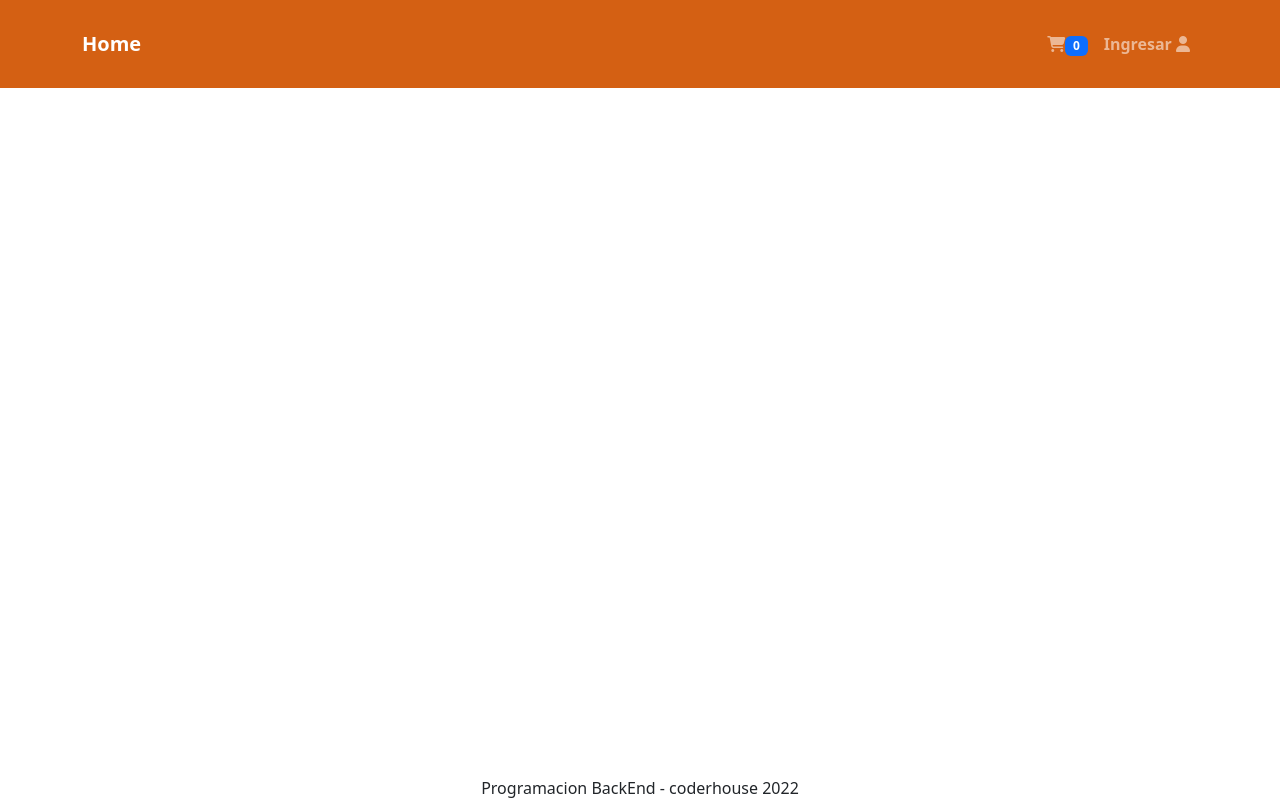
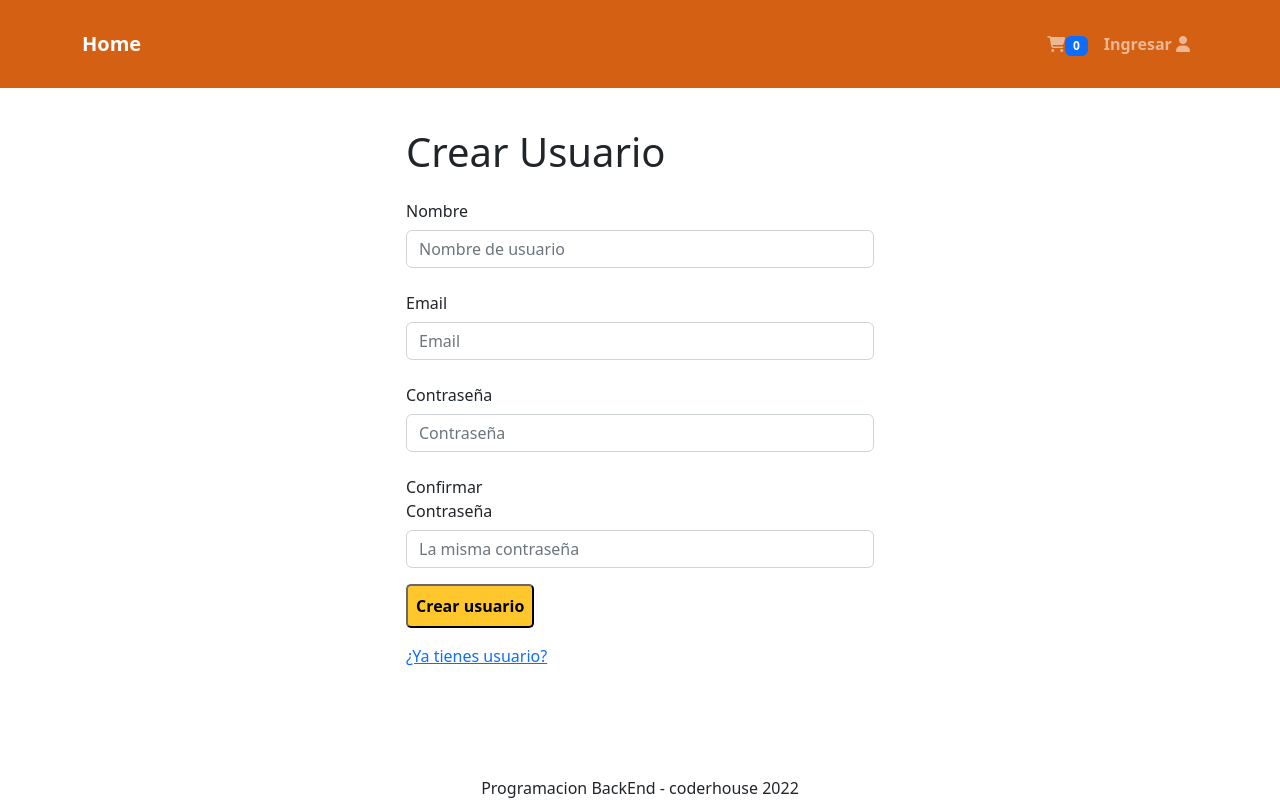
Before and after one commit to GabrielConforte/mern-ecommerce, a React (Create React App) app in the folder frontend/: page /singup in a window 1280 px wide. Built offline with nearby package versions, Linux system fonts and the light colour scheme.

Commit message:
Se agrega pagina para crear usuarios

```diff
--- a/frontend/src/App.js
+++ b/frontend/src/App.js
@@ -20,6 +20,7 @@ import Home from './screens/Home';
 import ProductoContainer from './screens/ProductoContainer';
 import Carrito from './screens/Carrito';
 import SingIn from './screens/SingIn';
+import SingUp from './screens/SingUp';
 import Shipping from './screens/Shipping';
 
 
@@ -49,6 +50,7 @@ function App() {
           <Route path="/carrito" element={<Carrito/>} />
           <Route path="/singin" element={<SingIn/>} />
           <Route path="/shipping" element={<Shipping/>} />
+          <Route path="/singup" element={<SingUp/>} />
         </Routes>
         </Container>
         </main>
--- /dev/null
+++ b/frontend/src/components/CheckoutProgress.js
@@ -0,0 +1,13 @@
+import React from 'react'
+import { Row, Col} from 'react-bootstrap'
+
+export default function CheckoutProgress(props) {
+  return (
+    <Row className="barraProgreso mb-2 p-3 text-center">
+        <Col className={props.step1 ? 'active' : ''}><b>Ingresar</b></Col>
+        <Col className={props.step2 ? 'active' : ''}><b>Envio</b></Col>
+        <Col className={props.step3 ? 'active' : ''}><b>Pago</b></Col>
+        <Col className={props.step4 ? 'active' : ''}><b>Confirmacion</b></Col>
+    </Row>
+  )
+}
--- a/frontend/src/index.css
+++ b/frontend/src/index.css
@@ -118,3 +118,13 @@ main{
   display: flex;
   flex-direction: column;
 }
+
+.barraProgreso > div{
+  border-bottom: 0.2rem solid rgb(134, 134, 134);
+  color : rgb(134, 134, 134);
+}
+
+.barraProgreso > div.active{
+  border-bottom: 0.2rem solid rgb(212, 96, 19);
+  color : rgb(212, 96, 19);
+}
--- a/frontend/src/screens/Shipping.js
+++ b/frontend/src/screens/Shipping.js
@@ -3,6 +3,7 @@ import { useNavigate } from 'react-router-dom'
 import { Helmet } from 'react-helmet-async'
 import { Form } from 'react-bootstrap'
 import { Store } from '../utils/Store'
+import CheckoutProgress from '../components/CheckoutProgress'
 
 export default function Shipping() {
     const Navigate = useNavigate();
@@ -10,12 +11,12 @@ export default function Shipping() {
 
     const {userInfo, cart: {shipping} } = state;
 
-    const [name, setName] = useState(shipping.fullName || '' );
-    const [address, setAddress] = useState(shipping.address ||'');
-    const [city, setCity] = useState(shipping.city || '');
-    const [prov, setProv] = useState(shipping.prov || '');
-    const [zip, setZip] = useState(shipping.zip ||'');
-    const [phone, setPhone] = useState(shipping.phone || '');
+    const [name, setName] = useState(shipping ? shipping.name : ' ' );
+    const [address, setAddress] = useState(shipping ? shipping.address : ' ' );
+    const [city, setCity] = useState(shipping ? shipping.city : ' ' );
+    const [prov, setProv] = useState(shipping ? shipping.prov : ' ' );
+    const [zip, setZip] = useState(shipping ? shipping.zip : ' ' );
+    const [phone, setPhone] = useState(shipping ? shipping.phone : ' ' );
 
     const submit = async (e) => {
         e.preventDefault();
@@ -25,14 +26,16 @@ export default function Shipping() {
 
     useEffect(() => {
         if(!userInfo) {
-            Navigate('/singin?redirect=shipping');
+            Navigate('/singin');
         }
     }, [userInfo, Navigate]);
 
   return (
     <div><Helmet>Envio</Helmet>
+    <CheckoutProgress step1 step2></CheckoutProgress>
     <div className='loginContenedor'>
         <h1>Envio</h1>
+
         <Form onSubmit={submit}>
             <Form.Group className='mb-3' controlId='name'>
                 <Form.Label>Nombre Completo</Form.Label>
--- /dev/null
+++ b/frontend/src/screens/SingUp.js
@@ -0,0 +1,91 @@
+import React, { useEffect , useState , useContext} from 'react'
+import { Container, Form} from 'react-bootstrap'
+import { Helmet } from 'react-helmet-async'
+import { useLocation, Link, useNavigate } from 'react-router-dom'
+import axios from 'axios'
+import { Store } from '../utils/Store'
+import { toast } from 'react-toastify'
+
+export default function SingUp() {
+    const Navigate = useNavigate();
+    const { search } = useLocation();
+    const redirectInUrl = new URLSearchParams(search).get('redirect');
+    const redirect = redirectInUrl ? redirectInUrl : '/';
+    const [nombre, setNombre] = useState('');
+    const [email, setEmail] = useState('');
+    const [password, setPassword] = useState('');
+    const [passwordB, setPasswordB] = useState('');
+    const { state  } = useContext(Store);
+    const { userInfo } = state;
+
+    useEffect(() => {
+        if (userInfo) {
+            Navigate(redirect);
+            }
+            }, [userInfo, Navigate, redirect]);
+
+    const funcionSubmit = async (e) => {
+        e.preventDefault();
+        if (password !== passwordB) {
+            toast.error('Las contraseñas no coinciden');
+            return;
+        }
+        try{
+            const {data} = await axios.post('http://localhost:5000/api/users/signup', {
+                nombre,
+                email,
+                password
+            });
+
+            //mensaje de creacion exitosa
+            toast.success(data.message);
+            Navigate(redirect||'/');
+        }catch(error){
+            toast.error(error.response.data.message);
+        }
+    }
+  return (
+    <Container className=''>
+        <div className='loginContenedor'>
+        <Helmet>
+            <title>Crear Usuario</title>
+        </Helmet>
+        <h1 className='my-3'>Crear Usuario</h1>
+    <Form onSubmit={funcionSubmit}>
+    <Form.Group className="mb-3">
+            <Form.Label column sm={2}>
+                Nombre
+            </Form.Label>
+                <Form.Control type="text" placeholder="Nombre de usuario" required onChange={(e) => setNombre(e.target.value)} autoComplete="true" />
+        </Form.Group>
+        <Form.Group className="mb-3">
+            <Form.Label column sm={2}>
+                Email
+            </Form.Label>
+                <Form.Control type="email" placeholder="Email" required onChange={(e) => setEmail(e.target.value)} autoComplete="true" />
+        </Form.Group>
+        <Form.Group className="mb-3">
+            <Form.Label column sm={2}>
+                Contraseña
+            </Form.Label>
+                <Form.Control type="password" placeholder="Contraseña" required onChange={(e) => setPassword(e.target.value)} autoComplete="true"/>
+        </Form.Group>
+        <Form.Group className="mb-3">
+            <Form.Label column sm={2}>
+                Confirmar Contraseña
+            </Form.Label>
+                <Form.Control type="password" placeholder="La misma contraseña" required onChange={(e) => setPasswordB(e.target.value)} autoComplete="true"/>
+        </Form.Group>
+        <Form.Group className="mb-3">
+                <button className="btn-custom btn-cart" type="submit">
+                    Crear usuario
+                </button>
+        </Form.Group>
+        <Form.Group className="mb-3">
+                <Link to={`/singin?redirect=${redirect}`}>¿Ya tienes usuario?</Link>
+        </Form.Group>
+
+    </Form></div>
+    </Container>
+  )
+}
```
Also changed, not shown: 2 other files (tests, documents, lock files or other folders).
